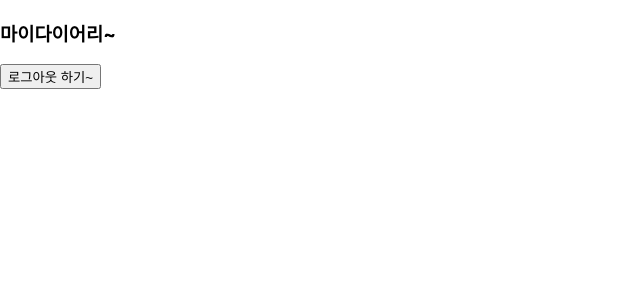
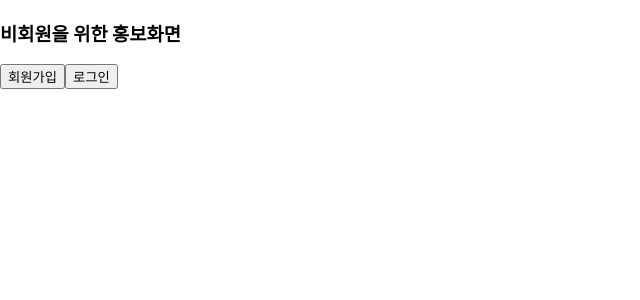
Before and after one commit to seanxxo/exchange-diary, a React (Create React App) app: page / in a window 1280 px wide. Shown: the top 300 px of the page, without its empty margins (0-640 px from the left). Built offline with nearby package versions, Linux system fonts and the light colour scheme.

Commit message:
:recycle: CHANGE login status view flow

```diff
--- a/src/App.js
+++ b/src/App.js
@@ -1,49 +1,65 @@
 import { useEffect, useState } from "react";
-import { Routes, Route, Outlet } from "react-router-dom";
+import { Routes, Route, Outlet, useNavigate } from "react-router-dom";
 import "./App.css";
 
 function App() {
-  return (
+  const [isLogin, setIsLogin] = useState(false);
+  return isLogin ? (
     <Routes>
       <Route element={<Layout />}>
-        <Route path="*" element={<Home />} />
-        <Route path="/login" element={<Login />} />
+        <Route path="*" element={<MyDiary />} />
       </Route>
     </Routes>
+  ) : (
+    <Cover />
   );
 }
 
-const Login = ({ setIsLogin }) => {
-  useEffect(() => {
-    setIsLogin(true);
-  });
-  return <div>로그인하쉐이~</div>;
+const Cover = () => {
+  // 한번 해봤으니까 라우터로 바꾸기...
+  const [view, setView] = useState();
+  switch (view) {
+    case "join":
+      return <Join />;
+    case "login":
+      return <Login />;
+    default:
+      return (
+        <div>
+          <h3>비회원을 위한 홍보화면</h3>
+          <button onClick={() => setView("join")}>회원가입</button>
+          <button onClick={() => setView("login")}>로그인</button>
+        </div>
+      );
+  }
+};
+
+const Join = () => {
+  return <div>회원가입폼</div>;
+};
+
+const Login = () => {
+  return (
+    <div>
+      <h3>로그인 페이지</h3>
+      <button>로그인</button>
+    </div>
+  );
+};
+
+const MyDiary = () => {
+  return (
+    <div>
+      <h3>마이다이어리~</h3>
+      <button onClick={() => Logout()}>로그아웃</button>
+    </div>
+  );
 };
 
 const Logout = ({ setIsLogin }) => {
   useEffect(() => {
-    console.log(this);
     setIsLogin(false);
   });
-  return <div>로그아웃 되었음</div>;
-};
-
-const MyDiary = ({ setIsLogin }) => {
-  return (
-    <div>
-      <h3>마이다이어리~</h3>
-      <button onClick={() => Logout(setIsLogin)}>로그아웃 하기~</button>
-    </div>
-  );
-};
-
-const Home = () => {
-  const [isLogin, setIsLogin] = useState(false);
-  return isLogin ? (
-    <MyDiary setIsLogin={setIsLogin} />
-  ) : (
-    <Login setIsLogin={setIsLogin} />
-  );
 };
 
 const Layout = () => {
```
